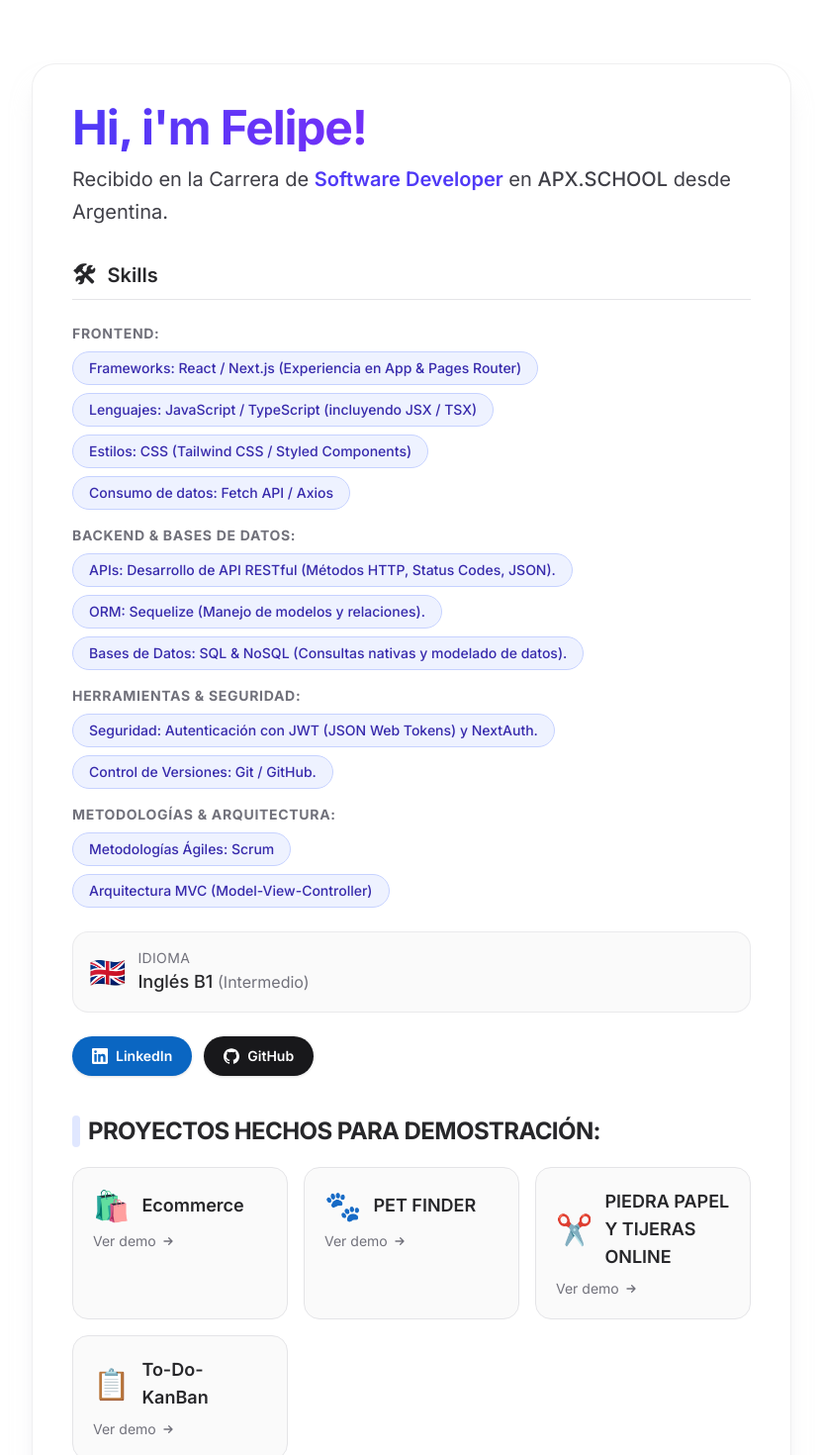
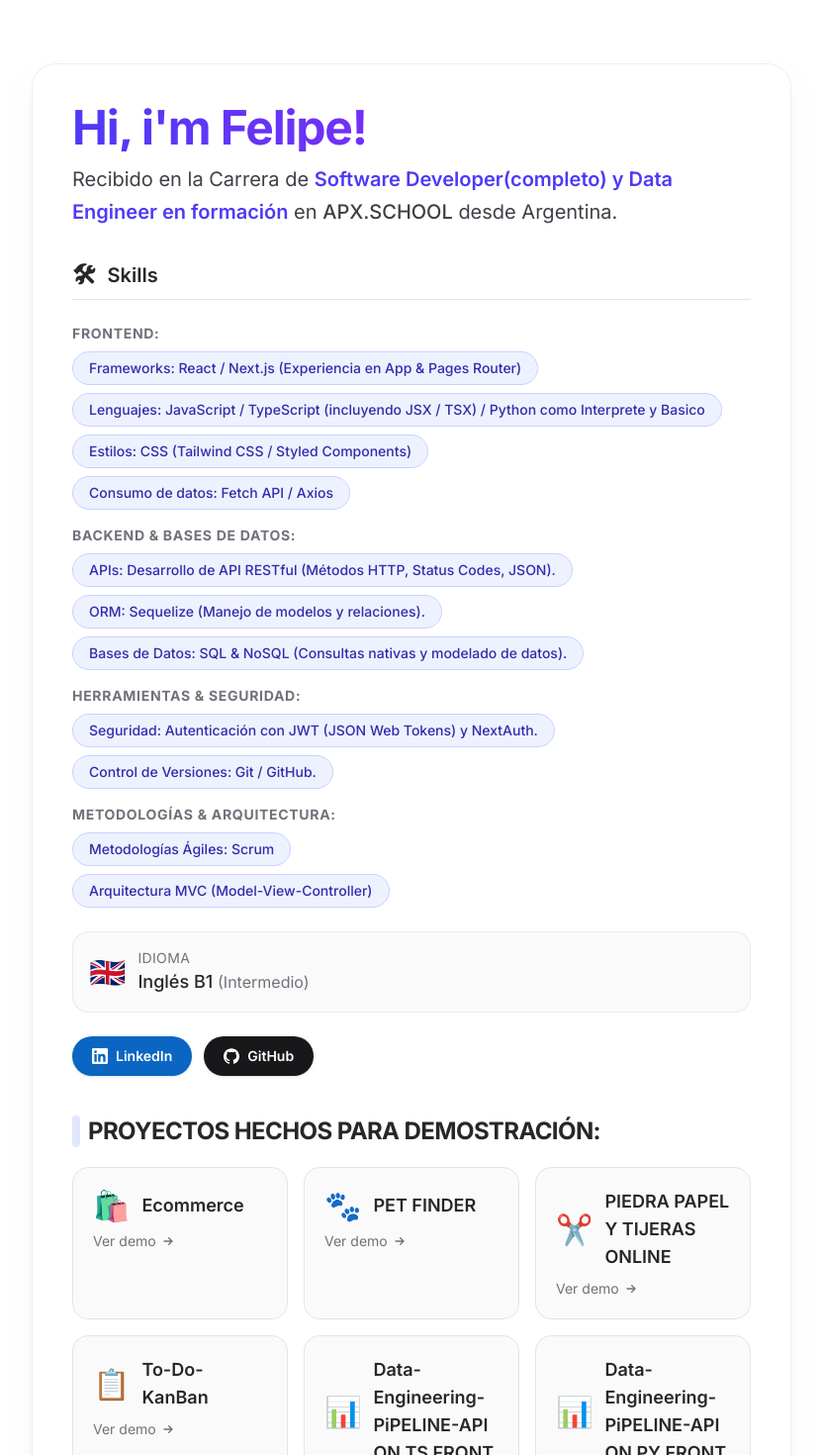
Before and after one commit to FeliSic/LANDING-PAGE-PRESENTATION, a Next.js app: page / in a window 1280 px wide. Shown: the top 1470 px of the page at 99% size, without its empty margins (224-1055 px from the left). Built offline with nearby package versions, Linux system fonts and the light colour scheme.

Commit message:
agregacion de proyectos

```diff
--- a/app/page.tsx
+++ b/app/page.tsx
@@ -11,7 +11,7 @@ export default function Home() {
             <p className="mt-3 text-lg md:text-xl text-zinc-700 dark:text-zinc-300 leading-relaxed">
               Recibido en la Carrera de{" "}
               <span className="font-semibold text-indigo-600 dark:text-indigo-400">
-                Software Developer
+                Software Developer(completo) y Data Engineer en formación
               </span>{" "}
               en <span className="font-medium">APX.SCHOOL</span> desde
               Argentina.
@@ -32,7 +32,7 @@ export default function Home() {
                 },
                 {
                   label:
-                    "Lenguajes: JavaScript / TypeScript (incluyendo JSX / TSX)",
+                    "Lenguajes: JavaScript / TypeScript (incluyendo JSX / TSX) / Python como Interprete y Basico",
                 },
                 { label: "Estilos: CSS (Tailwind CSS / Styled Components)" },
                 { label: "Consumo de datos: Fetch API / Axios" },
@@ -146,6 +146,16 @@ export default function Home() {
                 emoji="📋"
                 href="https://to-do-kan-ban-omoh.vercel.app"
               />
+              <ProjectCard
+                title="Data-Engineering-PiPELINE-API ON TS FRONT"
+                emoji="📊"
+                href="https://data-engineering-project-sigma.vercel.app"
+              />
+              <ProjectCard
+                title="Data-Engineering-PiPELINE-API ON PY FRONT"
+                emoji="📊"
+                href="https://sp8jkkkutpckuxv4q7c39i.streamlit.app"
+              />
             </div>
           </div>
         </div>
```
